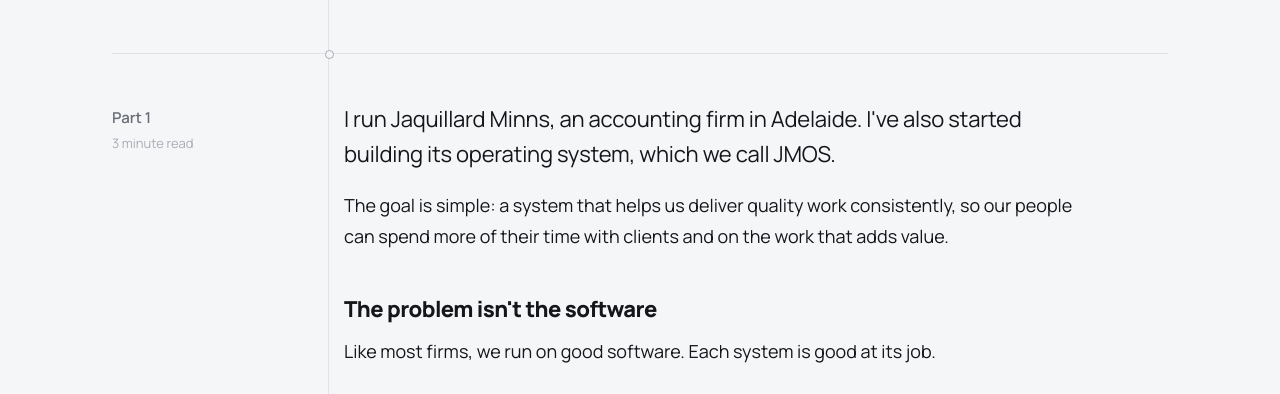
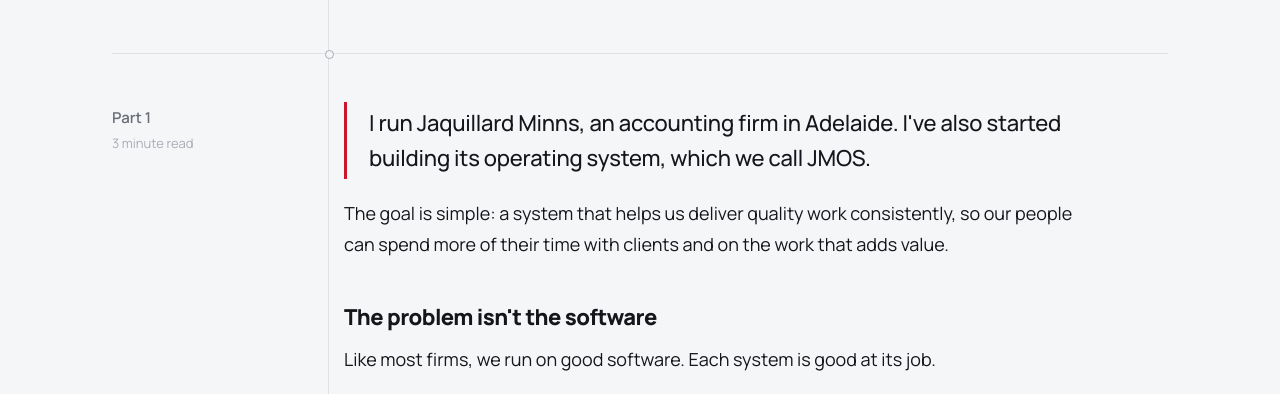
Before and after one commit to markma27/markma27.github.io, a plain HTML site: page jmos/why-build/index.html in a window 1280 px wide. Shown: the part 344-738 px from the top of the page. Drawn offline with Linux system fonts and the light colour scheme.

Commit message:
Part 1: red side bar on the lead
Co-Authored-By: Claude Opus 5.5 <noreply@anthropic.com>
Claude-Session: https://claude.ai/code/session_01Qd1jR6xC39VzvBbwMAvBTb

```diff
--- a/assets/writing.css
+++ b/assets/writing.css
@@ -50,7 +50,7 @@ header nav a:hover, header nav a[aria-current] { color: var(--ink); }
 .prose p + p { margin-top: 1.1em; }
 .prose h2 { font-size: 22px; font-weight: 800; letter-spacing: -0.025em; line-height: 1.25; margin: 2em 0 0.6em; }
 .prose h2:first-child { margin-top: 0; }
-.prose .lead { font-size: 22px; line-height: 1.55; letter-spacing: -0.01em; }
+.prose .lead { font-size: 22px; line-height: 1.55; letter-spacing: -0.01em; font-weight: 500; padding: 4px 0 4px 22px; border-left: 3px solid #D0142D; }
 
 /* Figure: the systems we run on */
 .stack { margin: 2em 0; padding: 22px 22px 18px; background: var(--paper); border: 1px solid var(--line); border-radius: 14px; font-size: 15px; }
--- a/jmos/why-build/index.html
+++ b/jmos/why-build/index.html
@@ -20,7 +20,7 @@
 <link rel="preconnect" href="https://fonts.googleapis.com">
 <link rel="preconnect" href="https://fonts.gstatic.com" crossorigin>
 <link href="https://fonts.googleapis.com/css2?family=Manrope:wght@400;500;600;700;800&family=JetBrains+Mono:wght@400;500&display=swap" rel="stylesheet">
-<link rel="stylesheet" href="/assets/writing.css?v=7">
+<link rel="stylesheet" href="/assets/writing.css?v=8">
 </head>
 <body>
 <div class="page">
```
Also changed, not shown: jmos/index.html (+1 -1 lines).
